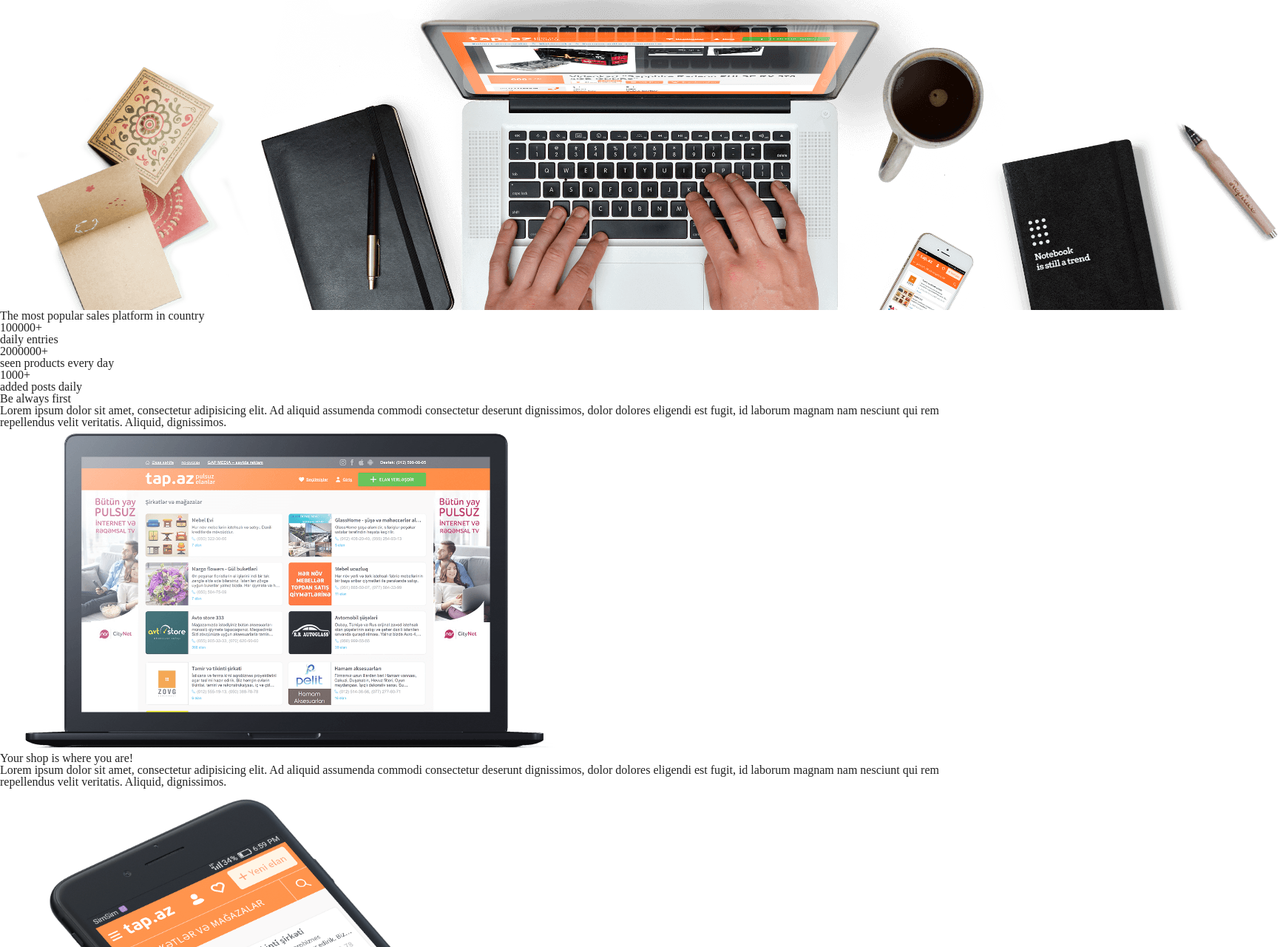
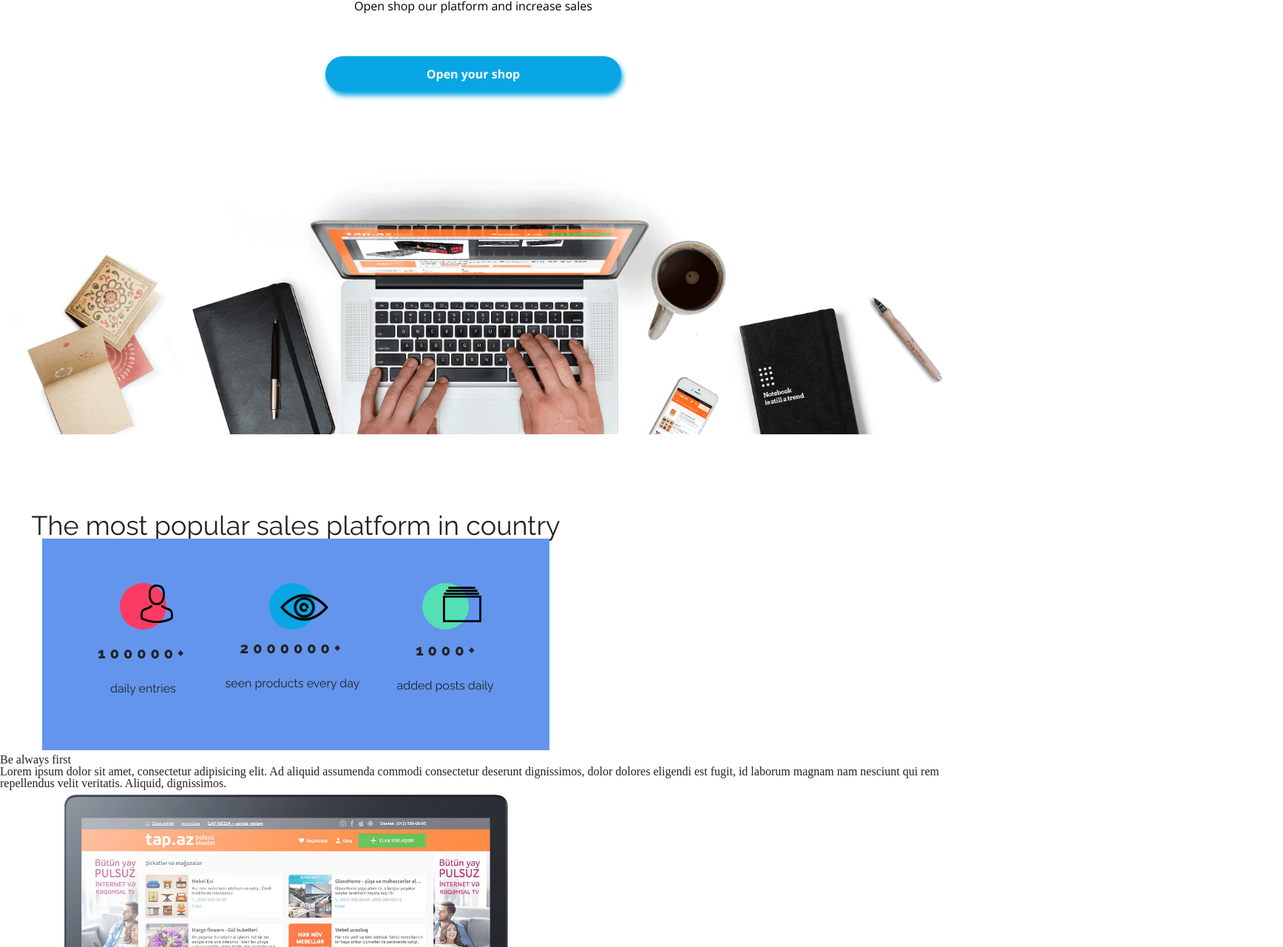
Before and after one commit to ArekMx/One-Page-BestShop, a website: page index.html in a window 1280 px wide. Shown: the part 218-1498 px from the top of the page at 74% size, 1735 px wide, since content can reach past the window. Drawn offline with nearby package versions, Linux system fonts and the light colour scheme.

Commit message:
30% of project done

```diff
--- a/index.html
+++ b/index.html
@@ -40,33 +40,33 @@
         </div>
     </div>
 </section>
-<img src="./assets/Background.png" class="main-photo-MacBook" alt="Main Photo MacBook">
-<main class="center-content" id="whyus">
-        <div class="container">
+<div class="main-photo-MacBook">
+    <img src="./assets/Background.png"  alt="Main Photo MacBook">
+</div>
+<main class="container">
+    <section class="center-content" id="whyus">
             <div class="title-widget">
                 <h2 class="title">The most popular sales platform in country</h2>
                 <div class="widgets">
                     <div class="widget">
                         <div class="widget-icon widget-icon__Man"></div>
-                        <p class="widget__statistics">100000<sup>+</sup></p>
-                        <p class="widget__info">daily entries</p>
+                        <p class="widget-statistics">100000<sup>+</sup></p>
+                        <p class="widget-info">daily entries</p>
                     </div>
                     <div class="widget">
                         <div class="widget-icon widget-icon__Eye"></div>
-                        <p class="widget__statistics">2000000<sup>+</sup></p>
-                        <p class="widget__info">seen products every day</p>
+                        <p class="widget-statistics">2000000<sup>+</sup></p>
+                        <p class="widget-info">seen products every day</p>
                     </div>
                     <div class="widget">
                         <div class="widget-icon widget-icon__Catalog"></div>
-                        <p class="widget__statistics">1000<span>+</span></p>
-                        <p class="widget__info">added posts daily</p>
+                        <p class="widget-statistics">1000<span>+</span></p>
+                        <p class="widget-info">added posts daily</p>
                     </div>
                 </div>
             </div>
-        </div>
-</main>
-<section class="company-offer" id="benefits">
-        <div class="container">
+    </section>
+    <section class="company-offer" id="benefits">
             <div class="company-offer__all-boxes">
                 <div class="company-offer-box">
                     <div class="company-offer-box__info">
@@ -96,9 +96,8 @@
                     </div>
                 </div>
             </div>
-        </div>
 </section>
-<section class="package-offers" id="prices">
+    <section class="package-offers" id="prices">
         <div class="main-title">
             <h2>Pricing</h2>
         </div>
@@ -141,6 +140,7 @@
             </div>
         </div>
 </section>
+</main>
 <section class="contact" id="contact">
     <div class="container">
         <div class="contact-info">
@@ -176,5 +176,6 @@
         </div>
     </div>
 </footer>
+
 </body>
 </html>
--- a/scss/elements/_center-content.scss
+++ b/scss/elements/_center-content.scss
@@ -0,0 +1,96 @@
+@import "../settings/colors";
+@import "../settings/fonts";
+@import "../settings/mixins";
+
+
+.center-content {
+  max-width: 800px;
+}
+
+.title-widget {
+  display: flex;
+  justify-content: center;
+  align-items: center;
+  flex-direction: column;
+  font-family: $font-Raleway;
+  padding: 5px;
+  .title {
+    font-size: 36px;
+    padding-top: 100px;
+    text-align: center;
+  }
+  .widgets {
+
+    padding: 50px;
+    @include tablet {
+      display: flex;
+      background-color: cornflowerblue;
+    }
+    .widget {
+      padding: 10px 10px;
+      text-align: center;
+      .widget-icon {
+        padding: 15px;
+        display: inline-block;
+        justify-content: center;
+        width: 63px;
+        height: 63px;
+        border-radius: 50%;
+      }
+      &-icon__Man {
+        background: $color-redish;
+      }
+
+      &-icon__Eye {
+        background: $color-praimary;
+      }
+
+      &-icon__Catalog {
+        background: $color-green;
+      }
+      &-icon__Man::after,
+      &-icon__Eye::after,
+      &-icon__Catalog::after {
+        position: relative;
+        display: flex;
+        width: 66px;
+        height: 36px;
+      }
+      &-icon__Man::after {
+        width: 44px;
+        height: 52px;
+        content: url("../assets/Person.svg");
+        top: -40%;
+        left: 40%;
+      }
+
+      &-icon__Eye::after {
+        width: 66px;
+        height: 36px;
+        content: url("../assets/Eye.svg");
+      }
+
+      &-icon__Catalog::after {
+        width: 52px;
+        height: 48px;
+        content: url("../assets/Catalog.svg");
+        top: -30%;
+        left: 40%;
+      }
+      &-statistics {
+        padding: 15px;
+        font-size: 20px;
+        letter-spacing: 6px;
+        font-weight: 800;
+        span {
+          letter-spacing: normal;
+          padding: 0;
+          margin: 0;
+        }
+      }
+      &-info {
+        padding: 15px;
+      }
+    }
+  }
+}
--- a/scss/elements/_page-header.scss
+++ b/scss/elements/_page-header.scss
@@ -19,7 +19,6 @@
     font-size: 2em;
     padding: 10px 0 10px 20px;
     line-height: 1.5em;
-    text-decoration: none;
     color: $color-praimary;
     font-family: $font-Open-Sans;
   }
@@ -30,11 +29,9 @@
     overflow: hidden;
     background-color: $color-white;
     box-shadow: 0 3px 6px rgba(0,0,0,.16);
-  }
     li a {
       display: block;
       padding: 20px;
-    text-decoration: none;
       text-align: left;
       font-family: $font-Open-Sans;
       color: $color-gray;
@@ -51,6 +48,8 @@
         content: "";
       }
     }
+  }
+
 
   /* menu */
 
@@ -126,11 +125,16 @@
   }
 
   @include tablet {
+    ul {
+      background: none;
+      box-shadow: none;
+    }
     li {
       float: left;
     }
     li a {
-      padding: 20px 30px;
+      font-size: .8em;
+      padding: 25px 30px;
       &:hover {
         border-bottom: 3px solid $color-praimary
       }
--- a/scss/elements/_start-hero.scss
+++ b/scss/elements/_start-hero.scss
@@ -0,0 +1,53 @@
+@import "../settings/colors";
+@import "../settings/fonts";
+@import "../settings/mixins";
+
+.start-hero {
+  width: 100%;
+  display: flex;
+  justify-content: center;
+  align-items: center;
+  .hero {
+    color: $color-black;
+    padding: 80px 0;
+    text-align: center;
+    .hero-info {
+      font-family: $font-Raleway;
+      .hero-info__title {
+        font-size: $huge-font-size;
+
+      }
+      .hero-into__text {
+        font-size: $small-font-size;
+        font-family: $font-Open-Sans;
+        padding: 20px 0 60px 0;
+      }
+    }
+    .hero-button {
+      background-color: $color-praimary;
+      width: 80vw;
+      height: 3em;
+      border-radius: 40px;
+      box-shadow: 2px 5px 7px $color-praimary;
+      .hero-button__text {
+        display: inline-block;
+        color: $color-white;
+        font-family: $font-Open-Sans;
+        font-size: $small-font-size;
+        font-weight: bold;
+        padding: 1em;
+      }
+    }
+    @include tablet {
+      justify-content: center;
+      align-items: center;
+      .hero-button {
+        width: 25em;
+        //height: 4em;
+      }
+      .hero-button__text {
+        padding: 2em;
+      }
+    }
+  }
+}
--- a/scss/generic/_base.scss
+++ b/scss/generic/_base.scss
@@ -3,6 +3,7 @@ $logo-navelements-padding-top: 28px;
 * {
   box-sizing: border-box;
   outline: none;
+  text-decoration: none;
 }
 
 .container {
--- a/scss/main.scss
+++ b/scss/main.scss
@@ -8,3 +8,15 @@
 @import "./elements/package-offers";
 @import "./elements/contact";
 @import "./elements/footer";
+
+.main-photo-MacBook {
+  width: 100vw;
+  img {
+    background-size: contain;
+    width: 220%;
+    @include tablet {
+      width: 100%;
+      height: auto;
+    }
+  }
+}
--- a/scss/settings/_fonts.scss
+++ b/scss/settings/_fonts.scss
@@ -1,2 +1,6 @@
 $font-Open-Sans: 'Open Sans', sans-serif;
 $font-Raleway: 'Raleway', sans-serif;
+
+$huge-font-size: 3em;
+$medium-font-size: 2em;
+$small-font-size: 1em;
```
Also changed, not shown: css/main.css, 1 other file. Lines whose indentation alone changed are shown as unchanged.
